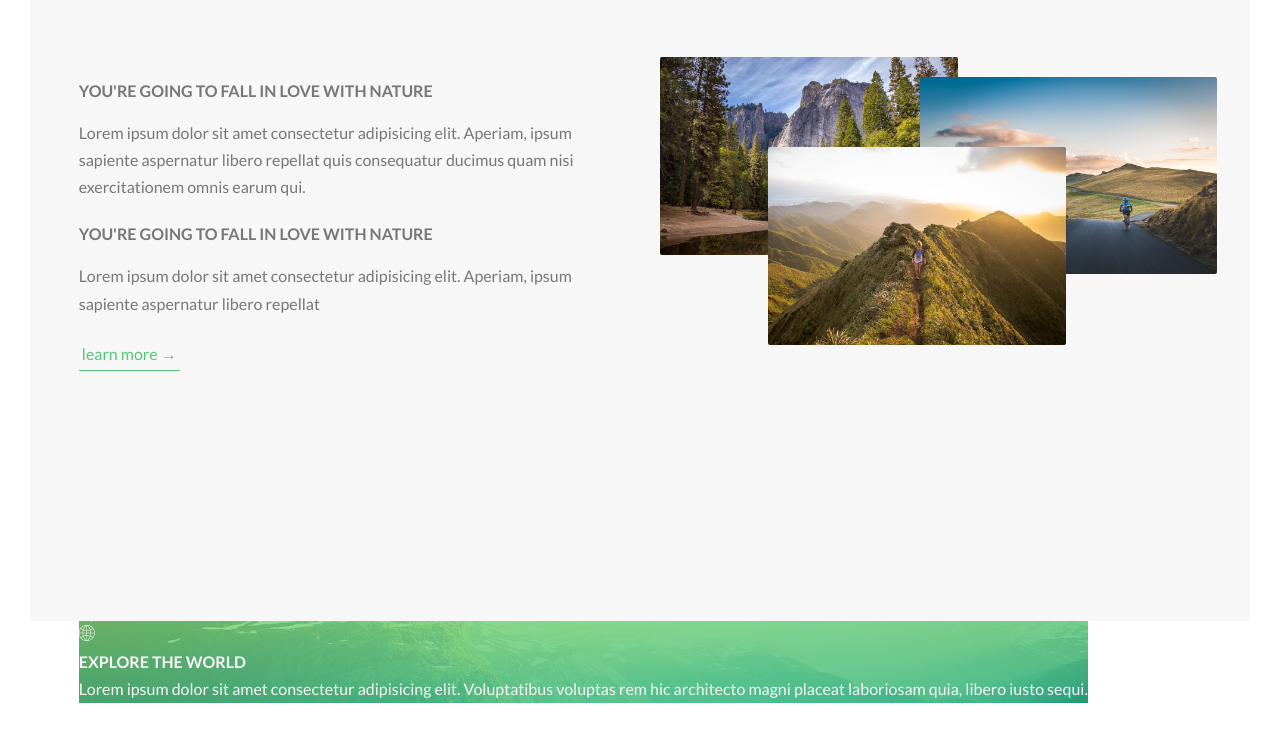
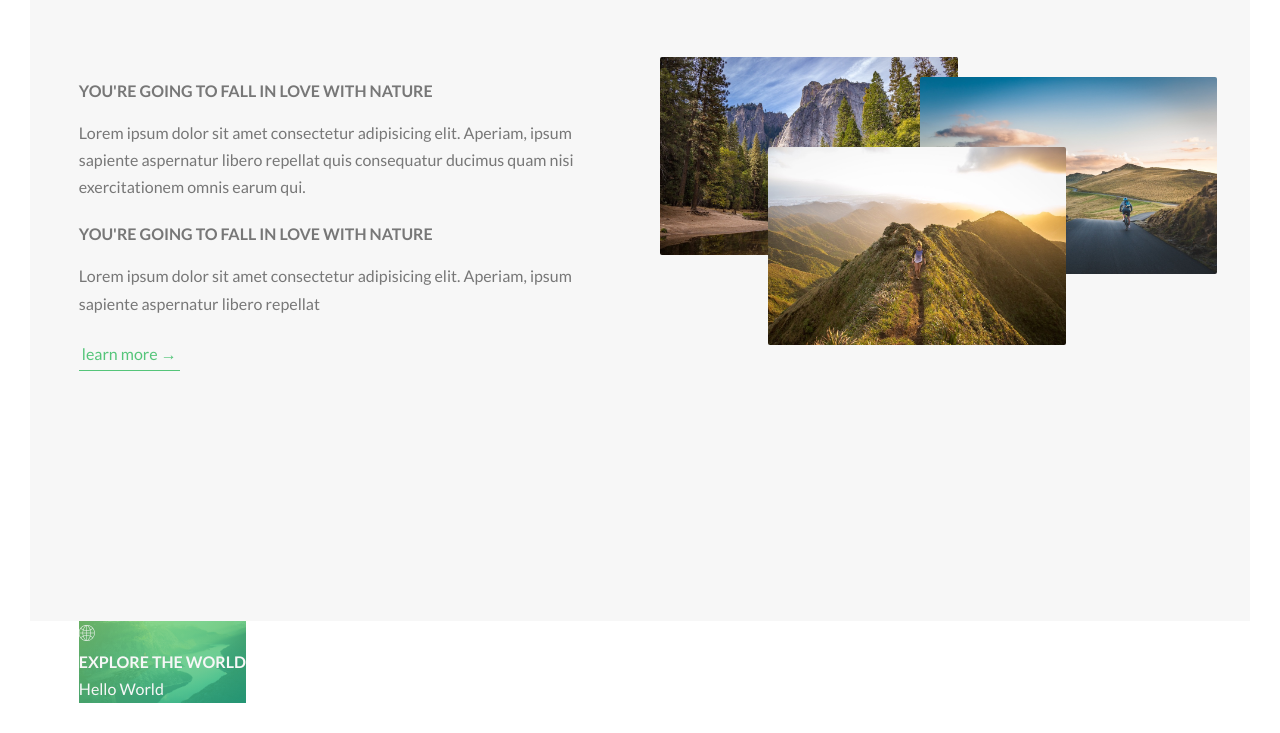
Before and after one commit to kohistani1/natrous_project, a website: page index.html in a window 1280 px wide. Shown: the part 943-1676 px from the top of the page. Drawn offline with Linux system fonts and the light colour scheme; files that its build step writes are made by us from their sources; files whose address does not match are found by name.

Commit message:
testing auto deploy

```diff
--- a/index.html
+++ b/index.html
@@ -79,9 +79,10 @@
               <i class="icon-basic-world"></i>
               <h3 class="heading-tertiary">EXPLORE THE WORLD</h3>
               <p class="para">
-                Lorem ipsum dolor sit amet consectetur adipisicing elit.
+                <!-- Lorem ipsum dolor sit amet consectetur adipisicing elit.
                 Voluptatibus voluptas rem hic architecto magni placeat
-                laboriosam quia, libero iusto sequi.
+                laboriosam quia, libero iusto sequi. -->
+                Hello World
               </p>
             </div>
           </div>
--- a/sass/_features.scss
+++ b/sass/_features.scss
@@ -1,8 +1,8 @@
-.features-box {
-  background: linear-gradient(
-      to right bottom,
-      rgba($light-green, 0.8),
-      rgba($dark-green, 0.8)
-    ),
-    url("../img/hero.jpg") no-repeat top / cover;
-}
+// .features-box {
+//   background: linear-gradient(
+//       to right bottom,
+//       rgba($light-green, 0.8),
+//       rgba($dark-green, 0.8)
+//     ),
+//     url("../img/hero.jpg") no-repeat top / cover;
+// }
```
